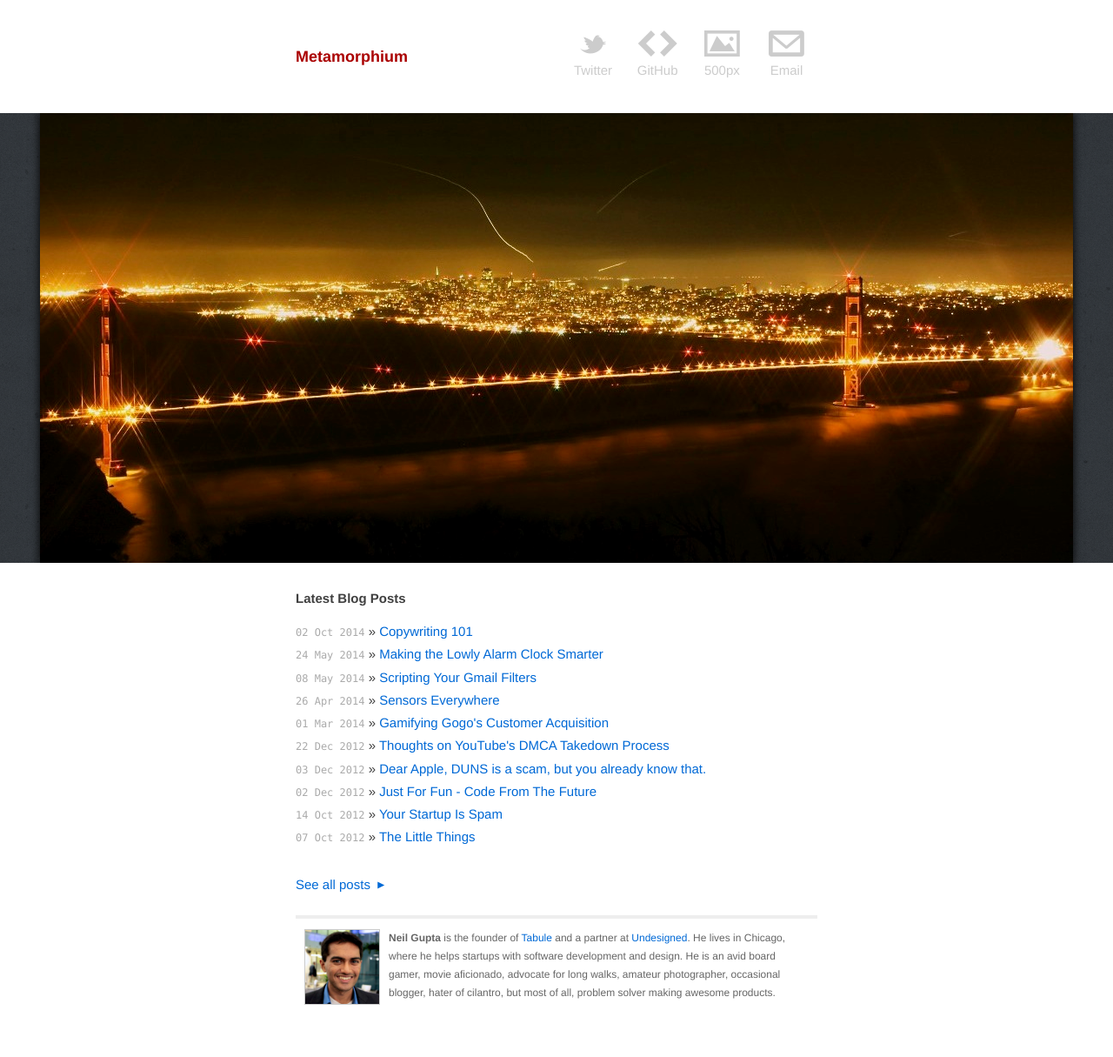
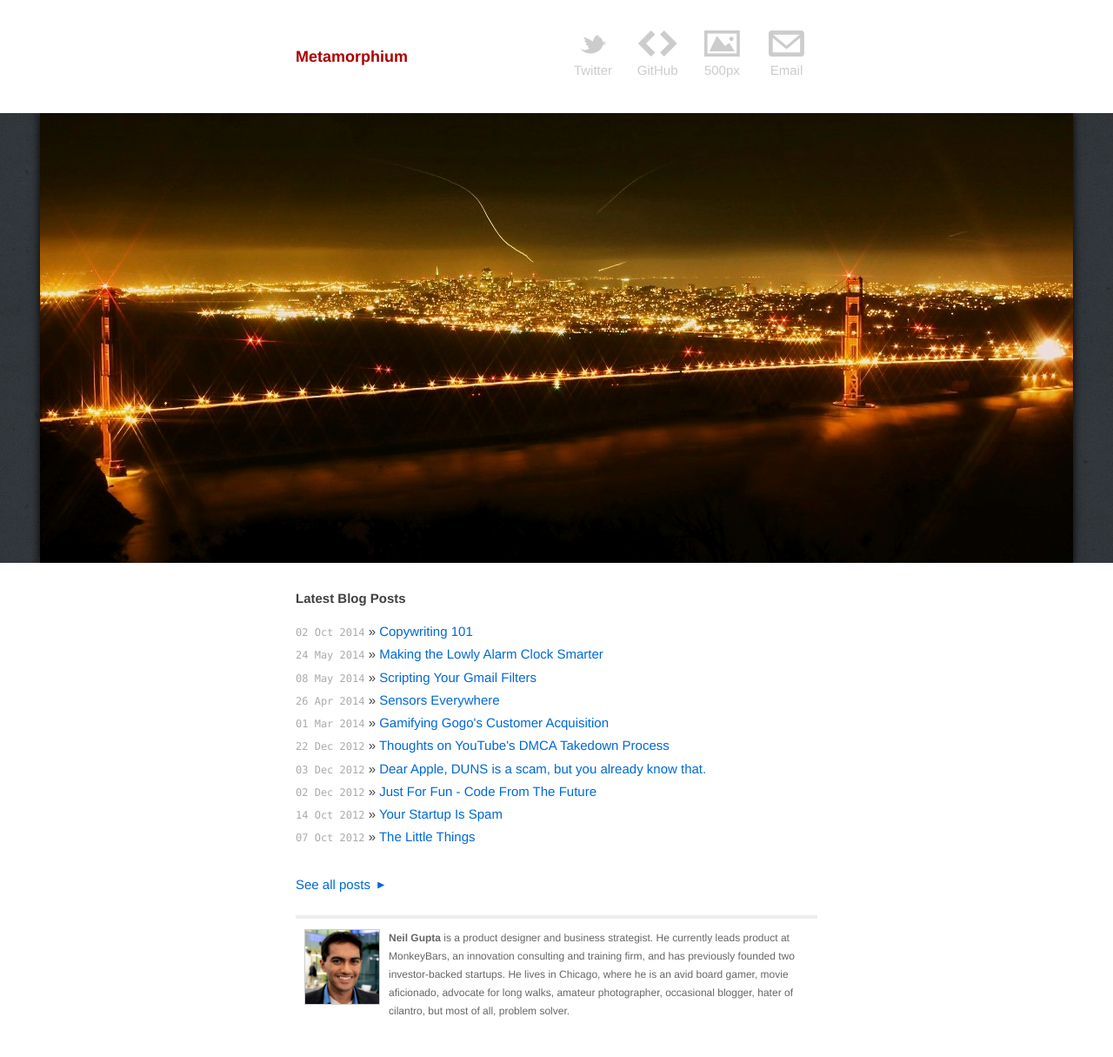
Before and after one commit to neilgupta/neilgupta.github.com, a Jekyll site: the page built from index.html, in a window 1280 px wide. Shown: the whole page at 87% size. Built offline with Jekyll 4.4.1, drawn with Linux system fonts in a browser that asks for light colours; before the commit the page ends 1194 px from its top, so only the background shows below that.

Commit message:
Update bio

```diff
--- a/_layouts/default.html
+++ b/_layouts/default.html
@@ -32,7 +32,7 @@ layout: base
   <div class="contact">
     <p>
     	<img src="/images/neil.jpg" width="85" height="85" alt="Neil Gupta" />
-      <b>Neil Gupta</b> is the founder of <a href="http://tabuleapp.com">Tabule</a> and a partner at <a href="http://www.undesigned.io">Undesigned</a>. He lives in Chicago, where he helps startups with software development and design. He is an avid board gamer, movie aficionado, advocate for long walks, amateur photographer, occasional blogger, hater of cilantro, but most of all, problem solver making awesome products.
+      <b>Neil Gupta</b> is a product designer and business strategist. He currently leads product at MonkeyBars, an innovation consulting and training firm, and has previously founded two investor-backed startups. He lives in Chicago, where he is an avid board gamer, movie aficionado, advocate for long walks, amateur photographer, occasional blogger, hater of cilantro, but most of all, problem solver.
     </p>
   </div>
   <div class="clear">&nbsp;</div>
```
